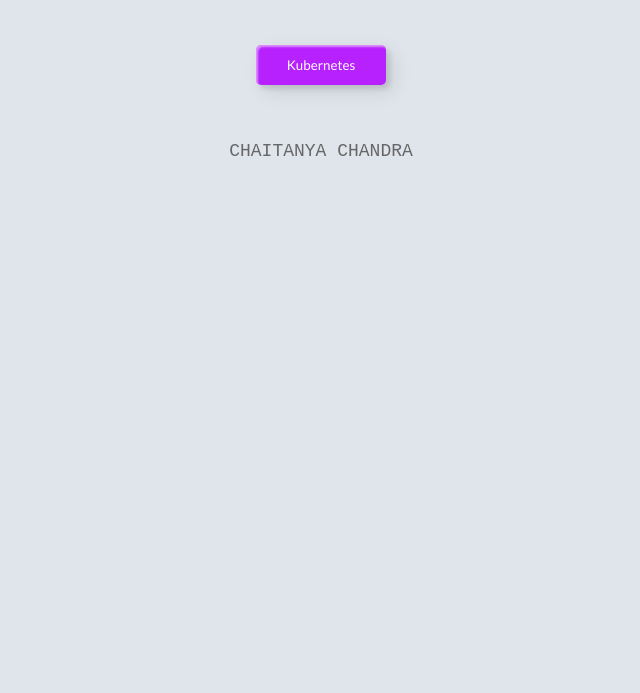
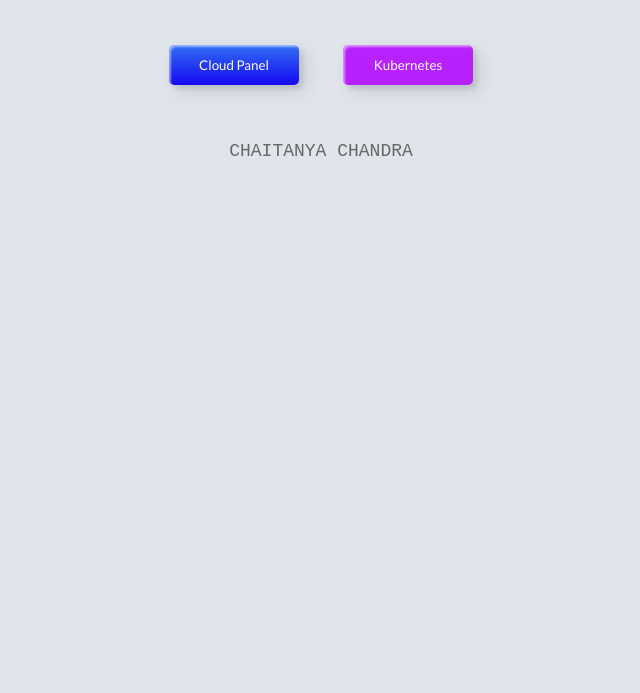
Before and after one commit to ChaitanyaChandra/apps, a plain HTML site: page index.html in a window 1280 px wide. Shown: the part 107-800 px from the top of the page, without its empty margins (319-959 px from the left). Drawn offline with Linux system fonts and the light colour scheme.

Commit message:
Update index.html

```diff
--- a/index.html
+++ b/index.html
@@ -14,8 +14,8 @@
 <h1>My Apps portal</h1>
 <!-- <p>personal my apps portal</p> -->
 <div class="frame">
-<!--   <button onClick="window.open('https://www.chaitu.net');" class="custom-btn btn-6"><span>HOME</span></button>
-  <button onClick="window.open('https://panel.chaitu.net');"class="custom-btn btn-10">Cloud Panel</button> -->
+<!--   <button onClick="window.open('https://www.chaitu.net');" class="custom-btn btn-6"><span>HOME</span></button> -->
+  <button onClick="window.open('https://panel.chaitu.net');"class="custom-btn btn-10">Cloud Panel</button>
   <button onClick="window.open('https://kube.chaitu.net');"class="custom-btn btn-15">Kubernetes</button>
 <!--   <button onClick="window.open('https://nexus.chaitu.net');" class="custom-btn btn-7"><span>nexus</span></button>
    -->
```
